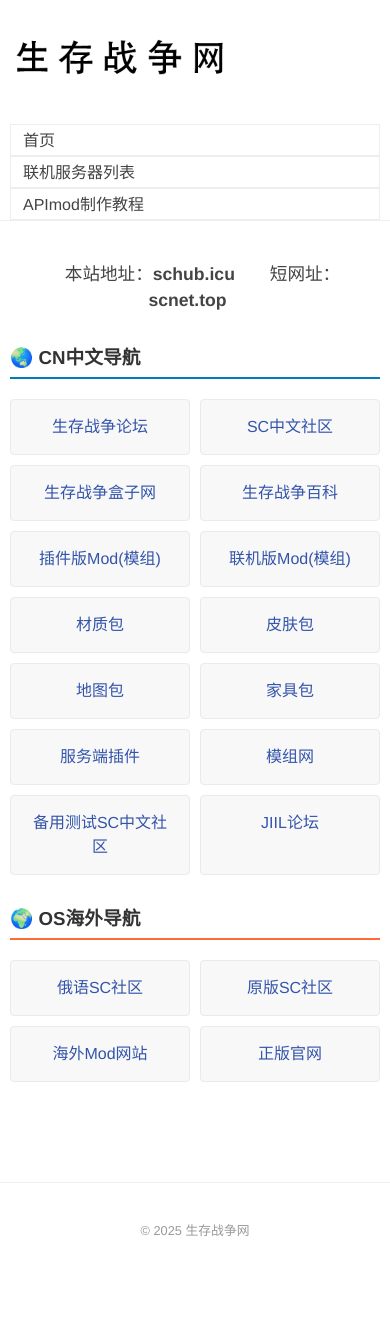
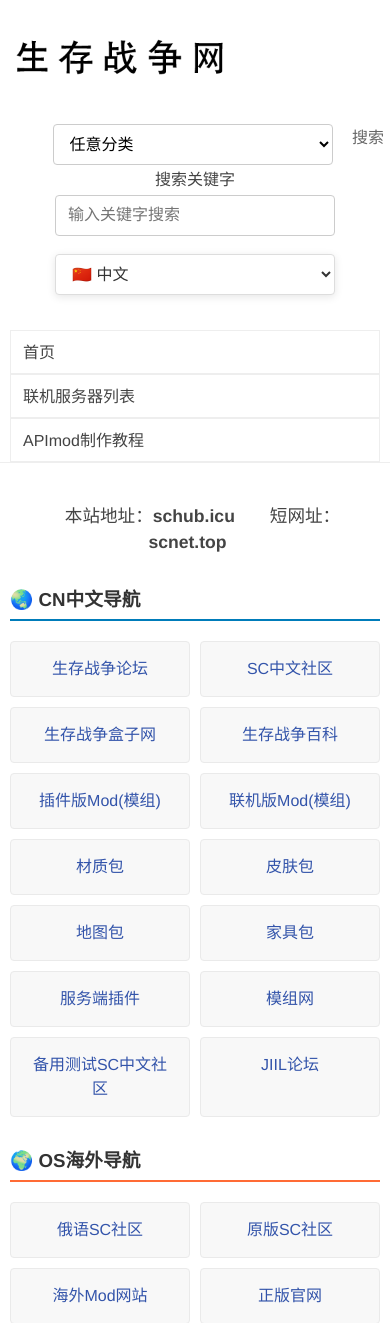
Before and after one commit to YYLMZXC/yylmzxc.github.io, a PHP site: page /index.php in a window 390 px wide. Shown: the top 1323 px of the page. Before the commit the page ends 1236 px from the top, so only its background shows below. Run offline with PHP 8.4, Linux system fonts and the light colour scheme; some libraries are stand-ins or nearby versions.

Commit message:
更新于 2025-11-18 09:11:21

```diff
--- a/index.php
+++ b/index.php
@@ -53,25 +53,39 @@
 <header id="header" class="clearfix">
     <div class="container">
         <div class="row">
-            <div class="site-name col-mb-12 col-9">
+            <div class="site-name col-mb-12 col-6">
                                     <h1 style="font-size:0">生存战争网_SC中文社区<a id="logo" title="生存战争网_SC中文社区" href="http://schub.icu/index.php">
                         <img width="220px" height="64px" src="./scweb_res/logo.png" alt="生存战争网">
                     </a></h1>
                              </div>
-            <div class="site-search col-3 kit-hidden-tb">
+            <div class="site-tools col-mb-12 col-6">
+                <div class="toolbar">
+                    <!-- 搜索表单 -->
                     <form id="search" method="post" action="http://schub.icu/sczz/?search--1.htm" role="search">
-<select class="search-select" name="cat" style="border: 1px solid #ccc;"><option>任意分类</option><option value="1">插件版Mod模组下载</option><option value="2">联机版Mod模组下载</option><option value="4">游戏历史全版本下载</option><option value="10">材质包下载</option><option value="11">家具包下载</option><option value="9">皮肤大全下载</option><option value="8">地图存档下载</option><option value="6">攻略教程</option></select>
-
+                        <select class="search-select" name="cat" style="border: 1px solid #ccc;">
+                            <option>任意分类</option>
+                            <option value="1">插件版Mod模组下载</option>
+                            <option value="2">联机版Mod模组下载</option>
+                            <option value="4">游戏历史全版本下载</option>
+                            <option value="10">材质包下载</option>
+                            <option value="11">家具包下载</option>
+                            <option value="9">皮肤大全下载</option>
+                            <option value="8">地图存档下载</option>
+                            <option value="6">攻略教程</option>
+                        </select>
                         <label for="s" class="sr-only">搜索关键字</label>
                         <input type="text" id="s" name="ss" class="text" placeholder="输入关键字搜索">
                         <button type="submit" class="submit">搜索</button>
                     </form>
+
+                    <!-- 语言选择器 -->
                     <div class="language-section">
                         <select class="language-select" onchange="switchLanguage(this.value)">
                             <option value="zh">🇨🇳 中文</option>
                             <option value="en">🇺🇸 English</option>
                             <option value="ru">🇷🇺 Русский</option>
                         </select>
+                    </div>
                 </div>
             </div>
             <div class="col-mb-12">
@@ -84,7 +98,7 @@
 <div id="body">
     <div class="container">
         <div class="row">
-            <div class="col-mb-12 col-8" id="main" role="main">
+            <div class="col-mb-12 col-12" id="main" role="main">
                 <div class="post-content">
                     <p class="site-address">
                         <span>本站地址：<b>schub.icu</b></span>
--- a/scweb_res/main.css
+++ b/scweb_res/main.css
@@ -145,6 +145,173 @@
   width: 100%;
   max-width: 100%;
 }
+
+/* 语言选择器样式 */
+.language-section {
+  text-align: center;
+  margin: 15px 0;
+}
+
+.language-select {
+  padding: 8px 12px;
+  border: 1px solid #ddd;
+  border-radius: 4px;
+  background: white;
+  font-size: 14px;
+  min-width: 140px;
+  cursor: pointer;
+}
+
+.language-select:hover {
+  border-color: #007cba;
+  box-shadow: 0 0 3px rgba(0, 124, 186, 0.2);
+}
+
+.language-select:focus {
+  outline: none;
+  border-color: #007cba;
+  box-shadow: 0 0 3px rgba(0, 124, 186, 0.3);
+}
+
+.language-select option {
+    padding: 8px;
+    background: #ffffff;
+    color: #333;
+}
+
+/* 工具栏样式 - 右上角显示 */
+.site-tools {
+    margin-top: 15px;
+    display: flex;
+    justify-content: flex-end;
+    align-items: flex-start;
+}
+
+.toolbar {
+    display: flex;
+    flex-direction: column;
+    align-items: flex-end;
+    gap: 8px;
+    width: 100%;
+}
+
+.toolbar form {
+    display: flex;
+    align-items: center;
+    gap: 6px;
+    flex-wrap: wrap;
+}
+
+.toolbar .search-select {
+    padding: 6px 8px;
+    border: 1px solid #ccc;
+    border-radius: 4px;
+    font-size: 12px;
+    background: white;
+    min-width: 100px;
+}
+
+.toolbar .text {
+    padding: 6px 8px;
+    border: 1px solid #ccc;
+    border-radius: 4px;
+    font-size: 12px;
+    min-width: 100px;
+    width: 120px;
+}
+
+.toolbar .submit {
+    padding: 6px 12px;
+    background: #007cba;
+    color: white;
+    border: none;
+    border-radius: 4px;
+    font-size: 12px;
+    cursor: pointer;
+    transition: background-color 0.3s;
+    white-space: nowrap;
+}
+
+.toolbar .submit:hover {
+    background: #005a8b;
+}
+
+.toolbar .language-section {
+    display: flex;
+    justify-content: flex-end;
+}
+
+.toolbar .language-select {
+    padding: 6px 10px;
+    border: 1px solid #ddd;
+    border-radius: 4px;
+    background: white;
+    font-size: 12px;
+    min-width: 120px;
+    cursor: pointer;
+    transition: all 0.3s ease;
+}
+
+.toolbar .language-select:hover {
+    border-color: #007cba;
+}
+
+.toolbar .language-select:focus {
+    outline: none;
+    border-color: #007cba;
+    box-shadow: 0 0 0 2px rgba(0, 124, 186, 0.2);
+}
+
+/* 优化移动端工具栏显示 */
+  @media (max-width: 767px) {
+
+      /* 工具栏移动端样式 */
+      .site-tools {
+          margin-top: 10px;
+          text-align: center;
+      }
+
+      .toolbar {
+          align-items: center;
+          width: 100%;
+      }
+
+      .toolbar form {
+          flex-direction: column;
+          align-items: center;
+          gap: 6px;
+          width: 100%;
+      }
+
+      .toolbar .search-select,
+      .toolbar .text {
+          width: 100%;
+          max-width: 280px;
+          min-width: 0;
+          font-size: 16px; /* 防止iOS自动缩放 */
+          padding: 10px 12px;
+      }
+
+      .toolbar .submit {
+          width: 100%;
+          max-width: 280px;
+          padding: 10px 12px;
+          font-size: 16px; /* 防止iOS自动缩放 */
+      }
+
+      .toolbar .language-section {
+          width: 100%;
+          display: flex;
+          justify-content: center;
+      }
+
+      .toolbar .language-select {
+          width: 100%;
+          max-width: 280px;
+          font-size: 16px; /* 防止iOS自动缩放 */
+          padding: 10px 12px;
+      }
+  }
 
 #nav-menu a {
   display: block;
@@ -635,8 +802,17 @@
     margin-right: 0;
   }
 
-  .site-search {
-    display: none;
+  /* 移动端语言选择器优化 */
+  .language-section {
+    margin: 10px 0;
+  }
+
+  .language-select {
+    padding: 10px 15px;
+    font-size: 16px; /* 防止iOS缩放 */
+    min-width: 150px;
+    border-radius: 6px;
+    border: 2px solid #ddd; /* 增加边框宽度，便于触摸 */
   }
 
   /* 确保导航菜单在移动端正常显示 */
@@ -649,6 +825,8 @@
     border-bottom: 1px solid #EEE;
     margin-right: 0;
     padding: 0 12px;
+    min-height: 44px; /* 增加触摸目标大小 */
+    line-height: 44px;
   }
 }
 
```
Lines whose indentation alone changed are shown as unchanged.
